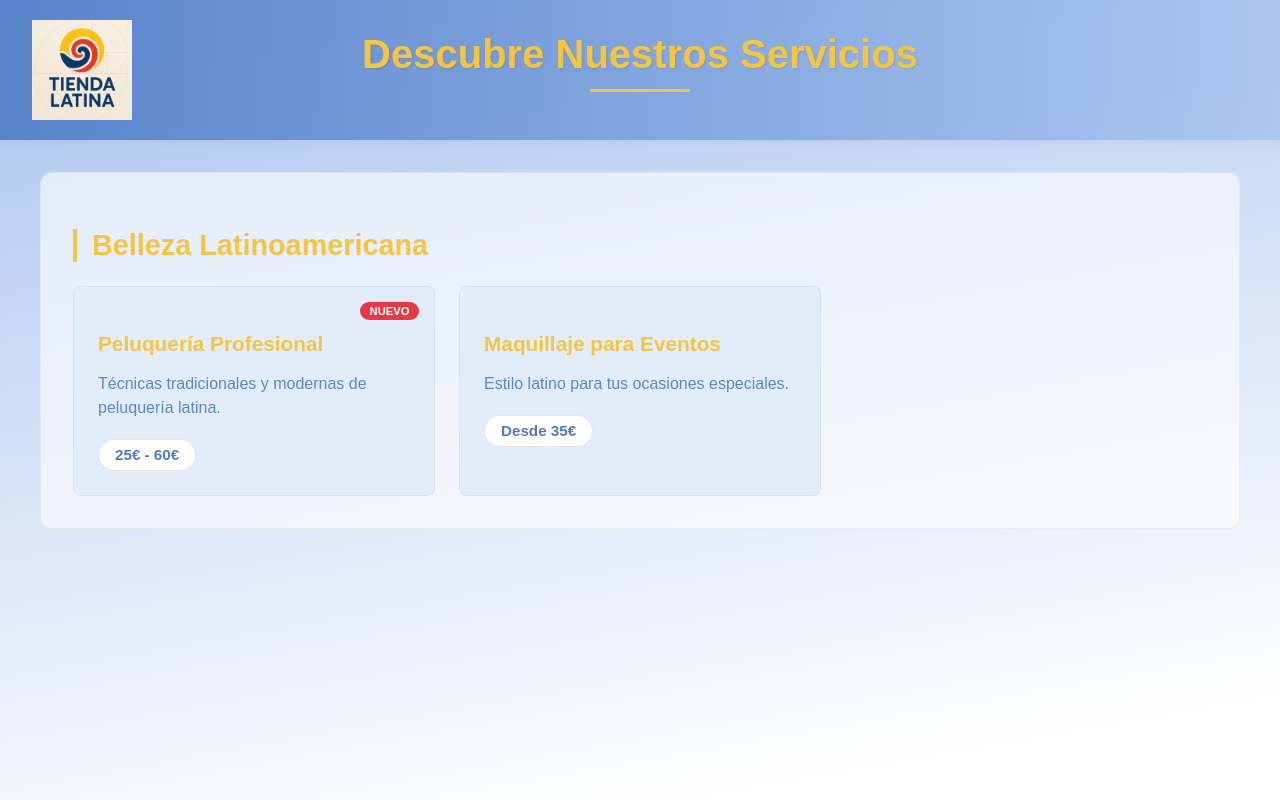
After one commit to Construyendodesde0/proyectos, a PHP site: page /servicios/servicios.html in a window 1280 px wide. The commit adds this page. Run offline with PHP 8.4, Linux system fonts and the light colour scheme.

Commit message:
nueva pagina

```diff
--- a/Proyectos/Proyecto TiendaLatina/index.html
+++ b/Proyectos/Proyecto TiendaLatina/index.html
@@ -13,7 +13,7 @@
 <body>
     <header class="header">
         <div class="logo" oncontextmenu="return false;" draggable="false">
-            <img src="imagenes/logoTL.png" alt="TiendaLatina" title="Tienda Latina ™" style="pointer-events: none;">
+            <img src="imagenes/logoTL.png" alt="TiendaLatina"  style="pointer-events: none;" title="Tienda Latina ™">
         </div>
             <button class="menu-toggle" aria-label="Abrir menú">
              <i class="fas fa-bars"></i>
@@ -81,7 +81,7 @@
             <div class="hero-content">
                 <h1>Conectamos talento Latino en Porto</h1>
                 <p>Encuentra u ofrece servicios con confianza.</p>
-                <button class="cta-button">Explorar Servicios <i class="fas fa-arrow-right"></i></button>
+                <button class="cta-button"><a href="servicios/servicios.html" target="_blank">Explorar Servicios</a> <i class="fas fa-arrow-right"></i></button>
             </div>
         </section>
         <!-- Servicios -->
--- /dev/null
+++ b/Proyectos/Proyecto TiendaLatina/servicios/estilo/style.css
@@ -0,0 +1,184 @@
+@charset "UTF-8";
+
+:root {
+    --rojo: #E63946;
+    --dorado:  #f5c542;
+    --azul-header: #4e7cc7;       /* Azul claro */
+    --azul-hero: #a8c4f0;         /* Azul muy suave */
+    --azul-card: #e3edf9;         /* Azul claro translúcido */
+    --blanco: #ffffff;
+    --gris-claro: #f9f9f9;
+}
+
+body.servicios {
+    background: linear-gradient(170deg, var(--azul-hero) 0%, var(--blanco) 90%);
+    color: var(--azul-header);
+    min-height: 100vh;
+    font-family: 'Montserrat', sans-serif;
+    margin: 0;
+    padding: 0;
+}
+
+.servicios-header {
+    display: grid;
+    grid-template-columns: 1fr auto 1fr;
+    align-items: center;
+    padding: 1rem 2rem;
+    background: linear-gradient(90deg, rgba(78, 124, 199, 0.9), rgba(168, 196, 240, 0.9));
+    backdrop-filter: blur(6px);
+    box-shadow: 0 2px 8px rgba(0,0,0,0.05);
+    position: sticky;
+    top: 0;
+    z-index: 1000;
+}
+.titulo {
+    color: var(--dorado);
+    font-weight: 700;
+    font-size: 2.5rem;
+    text-align: center;
+    margin: 1rem 0 2rem;
+    text-shadow: 1px 1px 2px rgba(0,0,0,0.1);
+    position: relative;
+    padding-bottom: 15px;
+    justify-self: center;
+}
+
+.titulo:after {
+    content: "";
+    position: absolute;
+    bottom: 0;
+    left: 50%;
+    transform: translateX(-50%);
+    width: 100px;
+    height: 3px;
+    background: var(--dorado);
+}
+.logo{
+    justify-self: start;
+}
+
+.logo img {
+    height: 100px;
+    width: auto;
+    display: block;
+}
+
+.servicios-main {
+    max-width: 1200px;
+    margin: 0 auto;
+    padding: 2rem 1rem;
+}
+
+.categoria-servicios {
+    background: rgba(255, 255, 255, 0.6);
+    backdrop-filter: blur(10px);
+    border-radius: 12px;
+    padding: 2rem;
+    margin-bottom: 2.5rem;
+    border: 1px solid rgba(0, 0, 0, 0.05);
+}
+
+.categoria-titulo {
+    color: var(--dorado);
+    font-size: 1.8rem;
+    margin-bottom: 1.5rem;
+    display: flex;
+    align-items: center;
+    border-left: 4px solid var(--dorado);
+    padding-left: 15px;
+}
+
+.servicios-grid {
+    display: grid;
+    grid-template-columns: repeat(auto-fill, minmax(280px, 1fr));
+    gap: 1.5rem;
+}
+
+.servicio-card {
+    background: var(--azul-card);
+    border-radius: 8px;
+    padding: 1.5rem;
+    transition: all 0.3s ease;
+    border: 1px solid rgba(0, 0, 0, 0.05);
+    position: relative;
+    overflow: hidden;
+}
+
+.servicio-card:hover {
+    transform: translateY(-5px);
+    box-shadow: 0 8px 18px rgba(0,0,0,0.1);
+    border-color: var(--azul-header);
+}
+
+.servicio-card:before {
+    content: "";
+    position: absolute;
+    top: 0;
+    left: 0;
+    width: 100%;
+    height: 100%;
+    background: linear-gradient(135deg, rgba(78, 124, 199, 0.1), rgba(255, 255, 255, 0.2));
+    z-index: -1;
+}
+
+.servicio-nombre {
+    color: var(--dorado);
+    font-size: 1.3rem;
+    margin-bottom: 0.8rem;
+    font-weight: 600;
+}
+
+.servicio-descripcion {
+    color: var(--azul-header);
+    opacity: 0.9;
+    margin-bottom: 1.2rem;
+    line-height: 1.5;
+}
+
+.servicio-precio {
+    display: inline-block;
+    background: var(--blanco);
+    color: var(--azul-header);
+    padding: 0.4rem 1rem;
+    border-radius: 20px;
+    font-weight: 700;
+    font-size: 0.95rem;
+    border: 1px solid rgba(0, 0, 0, 0.1);
+}
+
+/* Elemento rojo solo para destaque */
+.servicio-destacado {
+    position: absolute;
+    top: 15px;
+    right: 15px;
+    background: var(--rojo);
+    color: white;
+    padding: 0.2rem 0.6rem;
+    border-radius: 12px;
+    font-size: 0.7rem;
+    font-weight: 600;
+    text-transform: uppercase;
+}
+
+/* Responsive */
+@media (max-width: 768px) {
+    .servicios-grid {
+        grid-template-columns: 1fr;
+    }
+
+    .servicios-titulo {
+        font-size: 2rem;
+    }
+
+    .categoria-titulo {
+        font-size: 1.5rem;
+    }
+
+    .categoria-servicios {
+        padding: 1.5rem;
+    }
+
+    .logo img {
+        height: 80px;
+    }
+}
--- /dev/null
+++ b/Proyectos/Proyecto TiendaLatina/servicios/servicios.html
@@ -0,0 +1,45 @@
+<!DOCTYPE html>
+<html lang="es">
+<head>
+    <meta charset="UTF-8">
+    <meta name="viewport" content="width=device-width, initial-scale=1.0">
+    <title>TiendaLatina | Nuestros Servicios</title>
+    <link rel="stylesheet" href="estilo/style.css">
+    <link rel="shortcut icon" href="../imagenes/favicon_esferico.ico" type="image/x-icon">
+</head>
+<body class="servicios">
+    <header class="servicios-header">
+        <div class="logo">
+            <img src="../imagenes/logoTL.png" alt="TiendaLatina" title="Tienda Latina">
+        </div>
+
+        <h1 class="titulo">Descubre Nuestros Servicios</h1>
+
+    </header>
+
+    <main class="servicios-main">
+        <!-- Sección Belleza -->
+        <section class="categoria-servicios">
+            <h2 class="categoria-titulo"><i class="fas fa-spa"></i> Belleza Latinoamericana</h2>
+            <div class="servicios-grid">
+                <article class="servicio-card">
+                    <span class="servicio-destacado">Nuevo</span> <!-- Uso sutil del rojo -->
+                    <h3 class="servicio-nombre">Peluquería Profesional</h3>
+                    <p class="servicio-descripcion">Técnicas tradicionales y modernas de peluquería latina.</p>
+                    <span class="servicio-precio">25€ - 60€</span>
+                </article>
+
+                <article class="servicio-card">
+                    <h3 class="servicio-nombre">Maquillaje para Eventos</h3>
+                    <p class="servicio-descripcion">Estilo latino para tus ocasiones especiales.</p>
+                    <span class="servicio-precio">Desde 35€</span>
+                </article>
+
+                <!-- Más servicios... -->
+            </div>
+        </section>
+
+        <!-- Más secciones... -->
+    </main>
+</body>
+</html>
```
Also changed, not shown: Proyectos/Proyecto TiendaLatina/estilo/estilo.css (+15 -3 lines), Proyectos/Proyecto TiendaLatina/script/script.js (+47 -38 lines).
